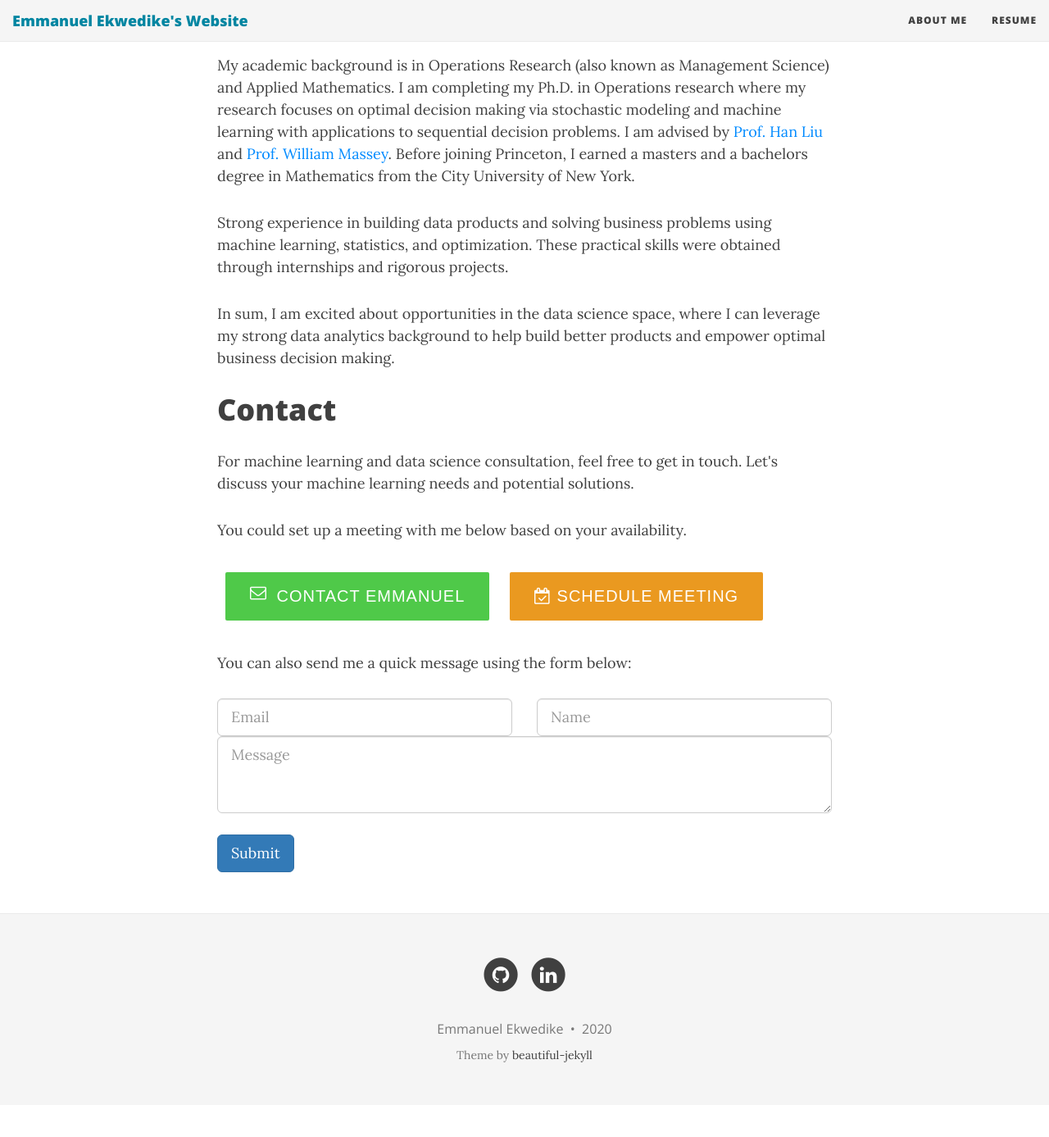
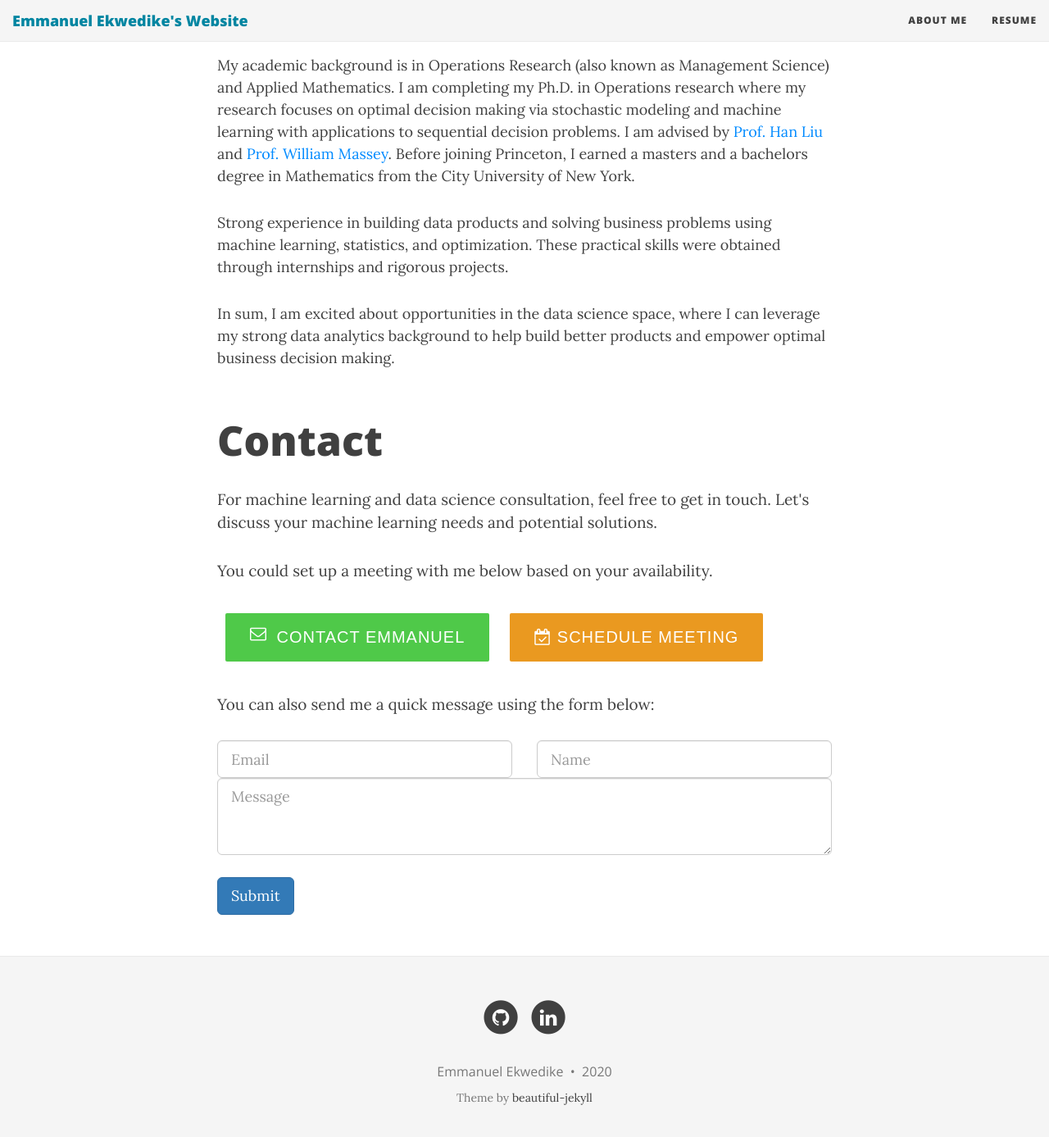
Before and after one commit to eekwedike/eekwedike.github.io, a Jekyll site: the page built from aboutme.md, in a window 1280 px wide and 1400 px high, scrolled down 266 px. Shown: the top 1387 px of the window at 82% size. Built offline with Jekyll 4.4.1, drawn with Linux system fonts in a browser that asks for light colours; nearby versions of some CDN libraries; before the commit the page ends 1614 px from its top, so only the background shows below that.

Commit message:
added contact form

```diff
--- a/css/aboutme.css
+++ b/css/aboutme.css
@@ -43,9 +43,12 @@
   display: none;
 }
 
-#services {
-  max-width: 1200px;
-  margin: 0 auto;
-  color: #615d6d;
-  text-shadow: 0 1px #fff;
+
+#contactme-section {
+  font-size: 19px;
+  margin-top: 60px;
 }
+
+#contactme-section h1 {
+  font-size: 50px;
+}
```
Also changed, not shown: contact.html (added, +26 -0 lines).
